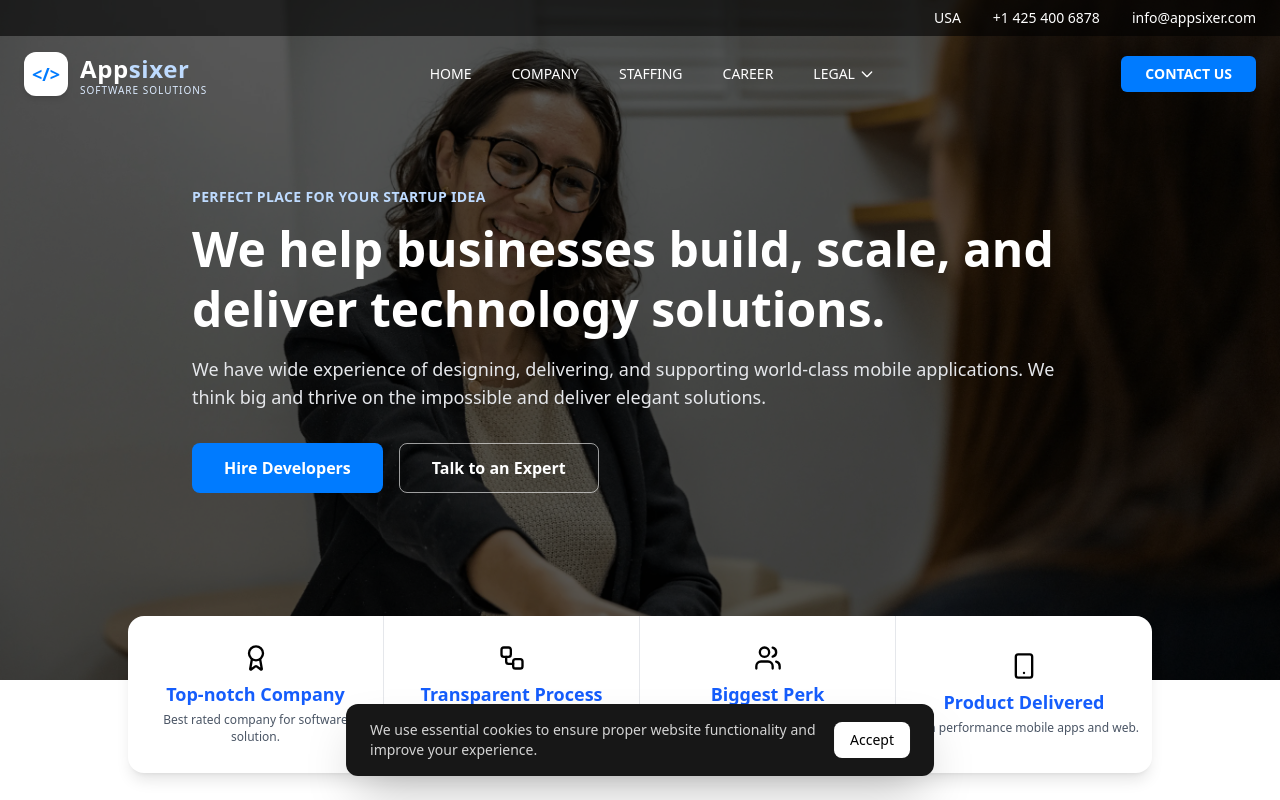
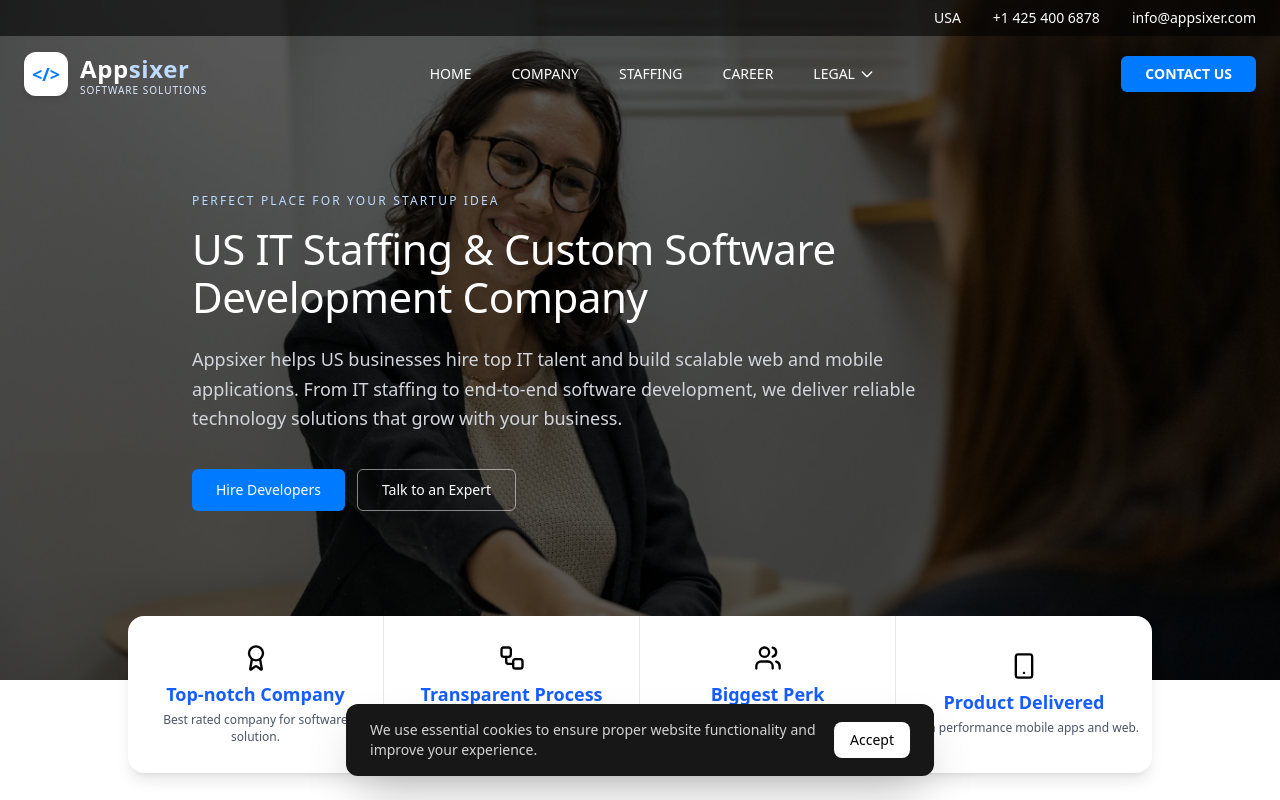
Before and after one commit to hanu-art/appsixer_frontend, a React (Vite) app: page / in a window 1280 px wide. Shown: the top 800 px of the page. Built offline with nearby package versions, Linux system fonts and the light colour scheme.

Commit message:
Polish hero section UI, improve SEO content, add global scroll-to-top

```diff
--- a/index.html
+++ b/index.html
@@ -1,13 +1,54 @@
 <!doctype html>
 <html lang="en">
   <head>
+    <!-- BASIC -->
     <meta charset="UTF-8" />
-    <link rel="icon" type="image/svg+xml" href="/vite.svg" />
     <meta name="viewport" content="width=device-width, initial-scale=1.0" />
-    <title>app_sixer_project</title>
+
+    <!-- TITLE (MOST IMPORTANT SEO SIGNAL) -->
+    <title>
+      Appsixer | US IT Staffing & Custom Software Development Company
+    </title>
+
+    <!-- META DESCRIPTION -->
+    <meta
+      name="description"
+      content="Appsixer is a US-focused IT staffing and software development company providing skilled tech talent, custom web applications, and scalable digital solutions for businesses."
+    />
+
+    <!-- KEYWORDS (OPTIONAL BUT SAFE) -->
+    <meta
+      name="keywords"
+      content="US IT staffing, software development company, web development services, custom software solutions, IT recruitment, Appsixer"
+    />
+
+    <!-- AUTHOR -->
+    <meta name="author" content="Appsixer" />
+
+    <!-- ROBOTS -->
+    <meta name="robots" content="index, follow" />
+
+    <!-- CANONICAL URL -->
+    <link rel="canonical" href="https://appsixer.com/" />
+
+    <!-- FAVICON -->
+    <link rel="icon" type="image/png" href="/favicon.png" />
+
+    <!-- SOCIAL SHARE (BONUS SEO) -->
+    <meta property="og:title" content="Appsixer | US IT Staffing & Software Development" />
+    <meta
+      property="og:description"
+      content="Appsixer offers US IT staffing services and custom software development solutions for startups and enterprises."
+    />
+    <meta property="og:type" content="website" />
+    <meta property="og:url" content="https://appsixer.com/" />
+    <meta property="og:image" content="https://appsixer.com/og-image.png" />
+
   </head>
   <body>
     <div id="root"></div>
+
+    <!-- MAIN SCRIPT -->
     <script type="module" src="/src/main.jsx"></script>
   </body>
 </html>
--- a/src/App.jsx
+++ b/src/App.jsx
@@ -1,9 +1,11 @@
 import { BrowserRouter } from "react-router-dom";
 import AppRoutes from "./routes/AppRoutes";
+import ScrollToTop from "./components/common/ScrollToTop";
 
 const App = () => {
   return (
     <BrowserRouter>
+    <ScrollToTop/>
       <AppRoutes />
     </BrowserRouter>
   );
--- /dev/null
+++ b/src/components/common/ScrollToTop.jsx
@@ -0,0 +1,18 @@
+import { useEffect } from "react";
+import { useLocation } from "react-router-dom";
+
+const ScrollToTop = () => {
+  const { pathname } = useLocation();
+
+  useEffect(() => {
+    window.scrollTo({
+      top: 0,
+      left: 0,
+      behavior: "smooth",
+    });
+  }, [pathname]);
+
+  return null;
+};
+
+export default ScrollToTop;
--- a/src/pages/Home/sections/HeroSection.jsx
+++ b/src/pages/Home/sections/HeroSection.jsx
@@ -1,5 +1,6 @@
 import { useEffect, useState } from "react";
 import { useNavigate } from "react-router-dom";
+
 const heroImages = [
   "/images/hero/first_hero.webp",
   "/images/hero/second_hero.webp",
@@ -13,25 +14,25 @@ const heroImages = [
 const HeroSection = () => {
   const [activeIndex, setActiveIndex] = useState(0);
   const navigate = useNavigate();
+
   useEffect(() => {
     const interval = setInterval(() => {
       setActiveIndex((prev) => (prev + 1) % heroImages.length);
     }, 7000); // slow & premium
-
     return () => clearInterval(interval);
   }, []);
 
   return (
     <section
       className="relative w-full min-h-[85vh] flex items-center overflow-hidden"
-      aria-label="Appsixer staffing hero section"
+      aria-label="Appsixer US IT staffing and software development hero section"
     >
       {/* BACKGROUND IMAGES */}
       {heroImages.map((img, index) => (
         <img
           key={img}
           src={img}
-          alt="Professional staffing and software solutions"
+          alt="US IT staffing and custom software development services by Appsixer"
           className={`absolute inset-0 w-full h-full object-cover transition-opacity duration-1000 ${
             index === activeIndex ? "opacity-100" : "opacity-0"
           }`}
@@ -46,37 +47,41 @@ const HeroSection = () => {
       {/* CONTENT */}
       <div className="relative z-10 max-w-7xl mx-auto px-6">
         <div className="max-w-2xl md:max-w-3xl lg:max-w-4xl">
-          <p className="text-blue-200 text-sm font-semibold uppercase tracking-wide mb-3">
+
+          {/* EYEBROW TEXT */}
+          <p className="text-blue-200 text-xs font-medium uppercase tracking-[0.18em] mt-6 mb-4">
             Perfect place for your startup idea
           </p>
 
-          {/* SINGLE H1 – SEO SAFE */}
-          <h1 className="text-white text-3xl md:text-5xl font-semibold leading-tight mb-4">
-          We help businesses build, scale, and deliver technology solutions.
+          {/* MAIN HEADING */}
+          <h1 className="text-white text-3xl md:text-[42px] font-medium leading-[1.15] tracking-[-0.01em] mb-6">
+            US IT Staffing & Custom Software Development Company
           </h1>
 
-          <p className="text-gray-200 text-base md:text-lg mb-8">
-          We have wide experience of designing, delivering, and supporting world-class mobile applications.
-          We think big and thrive on the impossible and deliver elegant solutions.
+          {/* DESCRIPTION */}
+          <p className="text-gray-300 text-base md:text-lg leading-relaxed mb-9 max-w-3xl">
+            Appsixer helps US businesses hire top IT talent and build scalable web and
+            mobile applications. From IT staffing to end-to-end software development,
+            we deliver reliable technology solutions that grow with your business.
           </p>
 
-          <div className="flex gap-4 flex-wrap">
-
+          {/* CTA BUTTONS */}
+          <div className="flex gap-3 flex-wrap">
             <button
               onClick={() => navigate("/contact")}
-      className="bg-[#007bff] hover:bg-[#0069d9] text-white font-semibold px-8 py-3 rounded-lg transition"
+              className="bg-[#007bff] hover:bg-[#0069d9] text-white text-sm font-medium px-6 py-2.5 rounded-md transition"
             >
               Hire Developers
             </button>
 
             <button
               onClick={() => navigate("/contact")}
-      className="border border-white/60 text-white hover:bg-white/10 font-semibold px-8 py-3 rounded-lg transition"
+              className="border border-white/50 text-white text-sm font-medium px-6 py-2.5 rounded-md hover:bg-white/10 transition"
             >
               Talk to an Expert
             </button>
+          </div>
 
-          </div>
         </div>
       </div>
     </section>
```
Lines whose indentation alone changed are shown as unchanged.
